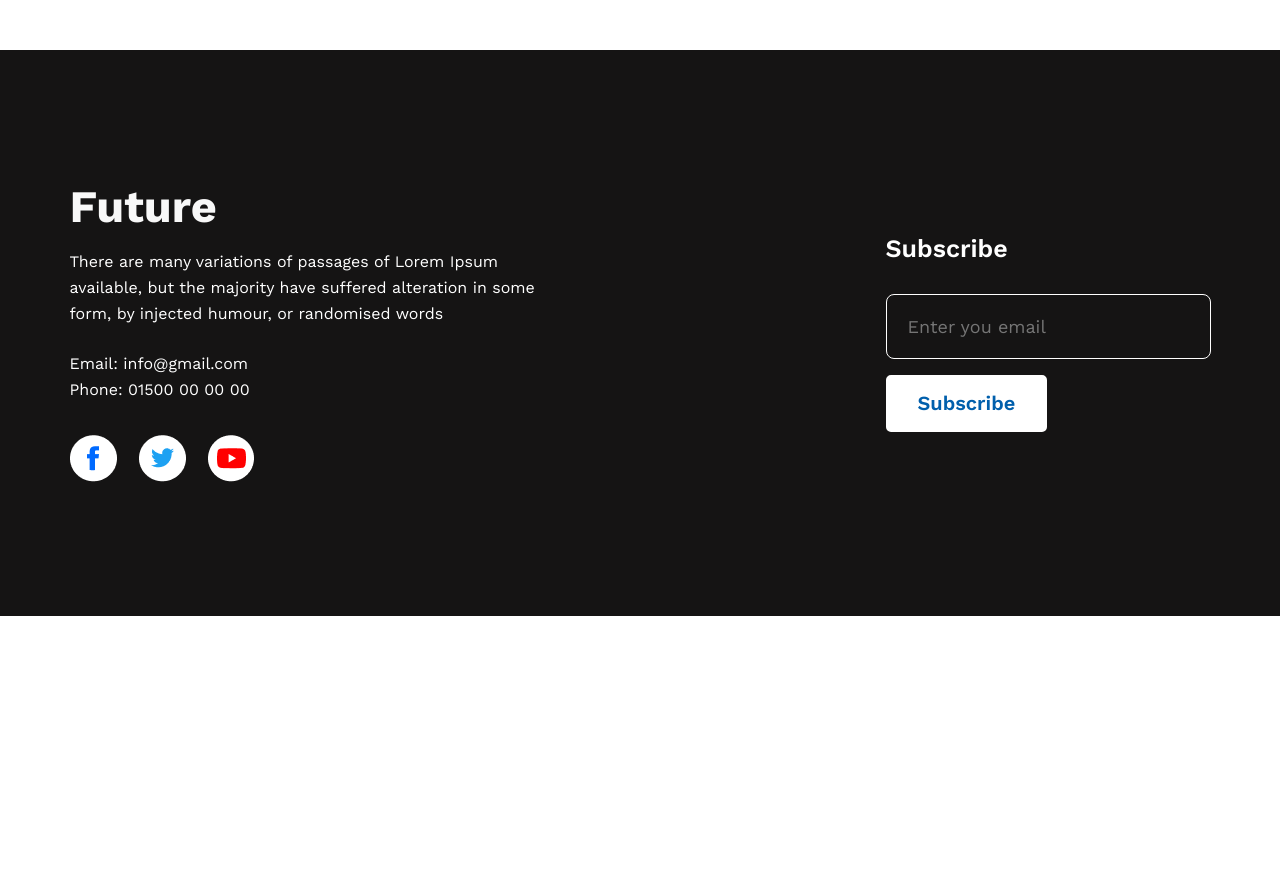
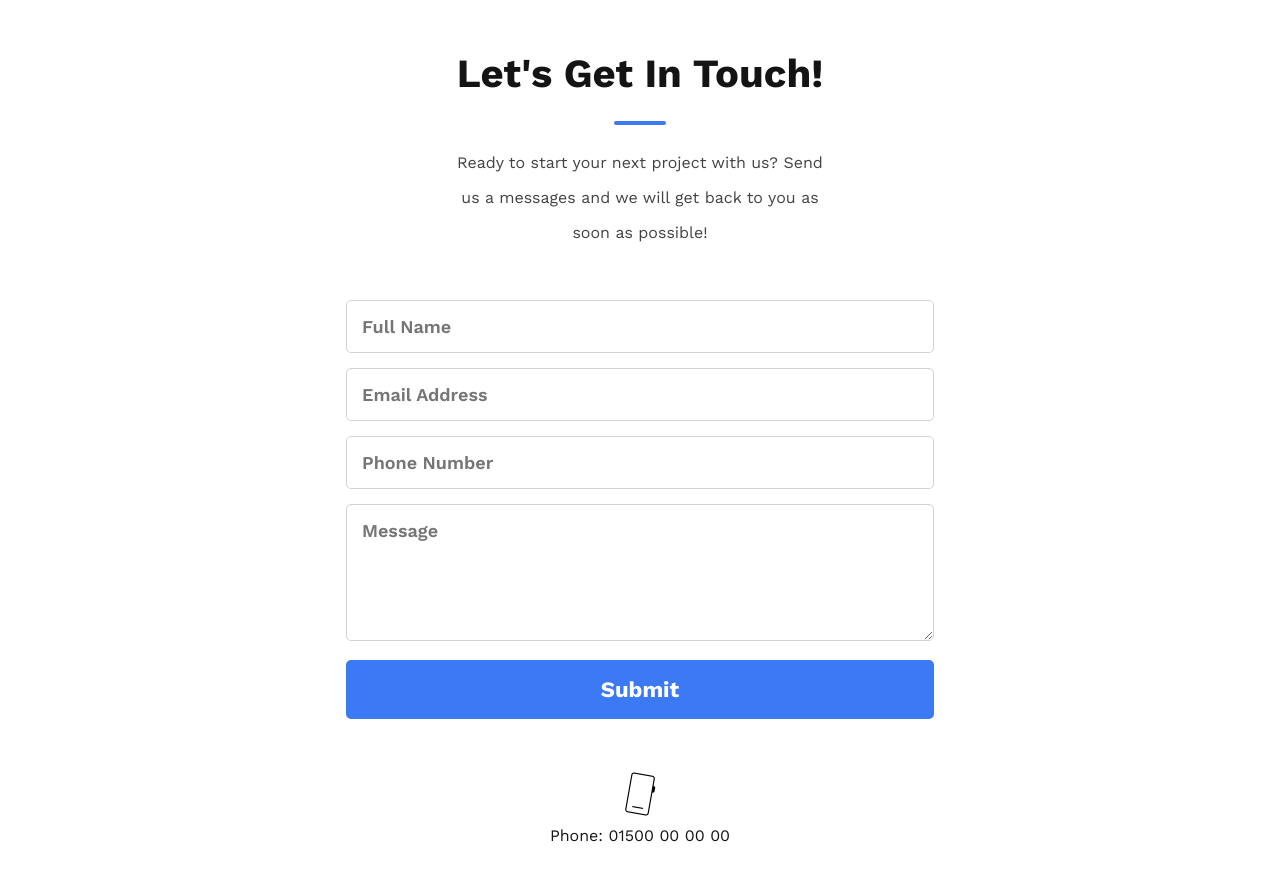
Before and after one commit to Muhammad-Hamim/new-year-new-me, a plain HTML site: page index.html in a window 1280 px wide. Shown: the part 2620-3500 px from the top of the page. Before the commit the page ends 3236 px from the top, so only its background shows below. Drawn offline with nearby package versions, Linux system fonts and the light colour scheme.

Commit message:
final submit

```diff
--- a/index.html
+++ b/index.html
@@ -6,7 +6,10 @@
     <meta http-equiv="X-UA-Compatible" content="IE=edge">
     <meta name="viewport" content="width=device-width, initial-scale=1.0">
     <title>New Year New Me</title>
+    <link rel="stylesheet" href="https://fonts.googleapis.com/css2?family=Material+Symbols+Outlined:opsz,wght,FILL,GRAD@20..48,100..700,0..1,-50..200" />
+    <!-- google-icon-link -->
     <link rel="stylesheet" href="style.css">
+    <!-- css-link -->
 </head>
 
 <body>
@@ -103,6 +106,39 @@
             </div>
         </section>
         <!-- mindset-section-end -->
+        <!-- contact-section-start -->
+        <section class="contact-section">
+            <div class="contact-container">
+                <div class="contact-text">
+                    <h1>Let's Get In Touch!</h1>
+                    <div class="contact-divider"></div>
+                    <p>Ready to start your next project with us? Send us a messages and we will get back to you as soon
+                        as possible!</p>
+                </div>
+                <div class="contact-form">
+                    <div class="contact-input">
+                        <input type="text" name="name" placeholder="Full Name">
+                    </div>
+                    <div class="contact-input">
+                        <input type="email" name="email" placeholder="Email Address">
+                    </div>
+                    <div class="contact-input">
+                        <input type="number" name="Phone-number" placeholder="Phone Number">
+                    </div>
+                    <div class="contact-input">
+                        <textarea name="Message" placeholder="Message" rows="5"></textarea>
+                    </div>
+                    <div class="contact-input ">
+                        <button class="contact-btn">Submit</button>
+                    </div>
+                    <div class="contact-mobile">
+                        <span class="material-symbols-outlined">phone_iphone</span>
+                        <p><a href="tel:01500000000">Phone: 01500 00 00 00</a></p>
+                    </div>
+                </div>
+            </div>
+        </section>
+        <!-- contact-section-end -->
     </main>
     <!-- main-section-end -->
     <!-- footer-section-start -->
--- a/style.css
+++ b/style.css
@@ -208,6 +208,117 @@
 }
 
 /* mindset-section-style-end */
+
+/* contact-section-style-start */
+.contact-container {
+    width: 67%;
+    margin: 0 auto;
+}
+
+/* contact-form-style */
+.contact-form {
+    margin-top: 50px;
+    width: 588px;
+    margin: 50px auto;
+}
+
+.contact-text {
+    text-align: center;
+    width: 45%;
+    margin: 0px auto;
+}
+
+.contact-text>h1 {
+    font-weight: 700;
+    font-size: 40px;
+    line-height: 47px;
+    color: #151414;
+    margin-bottom: 24px;
+}
+
+.contact-divider {
+    width: 52px;
+    height: 4px;
+    background-color: #3C79F5;
+    max-width: 52px;
+    margin: 20px auto;
+    border-radius: 5px;
+}
+
+.contact-text>p {
+    font-weight: 400;
+    font-size: 16px;
+    line-height: 35px;
+    color: #444343;
+}
+
+.contact-input input[type="text"],
+.contact-input input[type="email"],
+.contact-input input[type="number"],
+.contact-input textarea {
+    margin-bottom: 15px;
+    width: 100%;
+    padding: 15px;
+    font-size: 18px;
+    outline: none;
+    border: 1px solid lightgray;
+    border-radius: 5px;
+    color: #0e0404;
+    text-transform: capitalize;
+    font-weight: 600;
+}
+
+.contact-input input[type="text"]:focus,
+.contact-input input[type="email"]:focus,
+.contact-input input[type="number"]:focus,
+.contact-input textarea:focus {
+    box-shadow: 0px 0px 10px 0px #5f5d5d3f;
+    border: 1px solid #0000003a;
+}
+.contact-input textarea{
+    resize: vertical;
+    max-height: 300px;
+}
+.contact-btn {
+    width: 100%;
+    padding: 15px;
+    font-size: 22px;
+    border-radius: 5px;
+    border: 2px solid #3C79F5;
+    font-weight: 700;
+    cursor: pointer;
+    transition: 0.4s;
+    background-color: #3C79F5;
+    color: white;
+}
+
+.contact-btn:hover {
+    background-color: transparent;
+    color: #151414;
+}
+
+.contact-mobile {
+    text-align: center;
+    margin-top: 50px;
+    margin-bottom: 200px;
+}
+
+.contact-mobile span {
+    font-size: 50px;
+    transform: rotate(10deg);
+    color: black;
+    font-weight: 100;
+}
+.contact-mobile > p>a{
+    font-weight: 400;
+    font-size: 16px;
+    line-height: 26px;
+    color: #151414;
+    text-decoration: none;
+}
+
+/* contact-section-end */
+
 /* footer-section-style-start */
 .footer-section {
     background: #151414;
```
